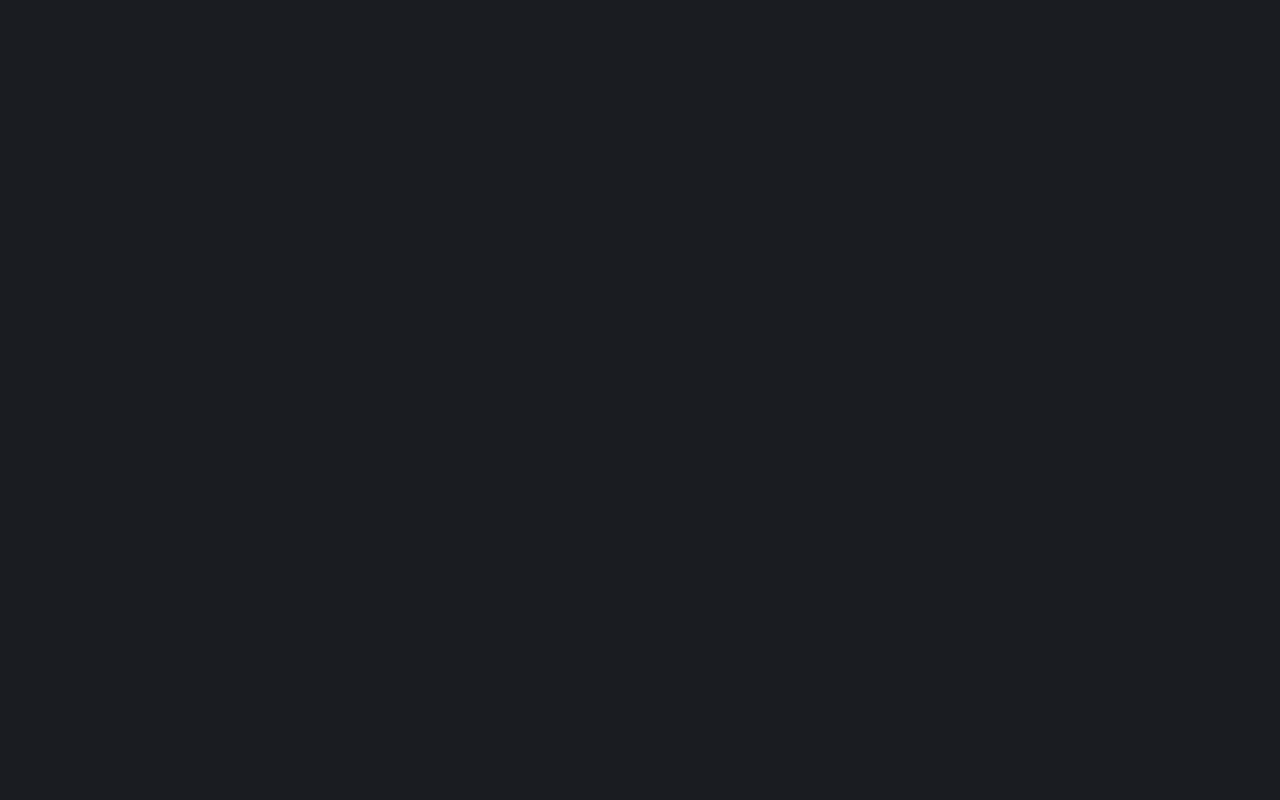
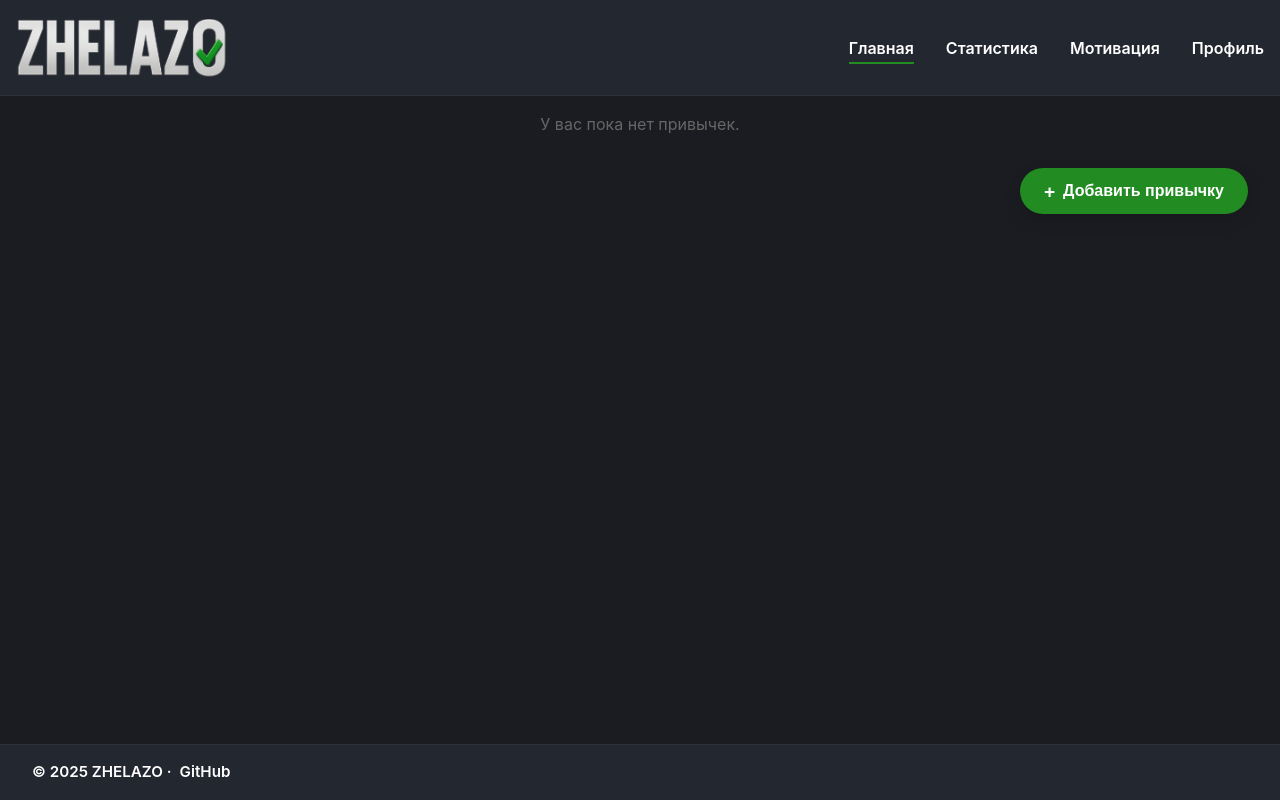
Before and after one commit to Zhaglo/zhelazo-app, a React app: page /dashboard in a window 1280 px wide. Built offline with nearby package versions, Linux system fonts and the light colour scheme; sample sign-in values are in the browser's storage.

Commit message:
fix: development and production mods are working

```diff
--- a/package.json
+++ b/package.json
@@ -6,9 +6,10 @@
   "main": "dist/index.js",
   "scripts": {
     "start": "webpack serve --mode development",
-    "build": "webpack --mode production",
+    "build": "NODE_ENV=production webpack --mode production",
     "test": "jest",
     "cy:open": "cypress open",
+    "postbuild": "cp dist/index.html dist/404.html",
     "predeploy": "npm run build",
     "deploy": "gh-pages -d dist"
   },
--- a/public/index.html
+++ b/public/index.html
@@ -4,8 +4,9 @@
     <meta charset="UTF-8" />
     <meta name="viewport" content="width=device-width, initial-scale=1.0" />
     <title>ZHELAZO</title>
+    <base href="/zhelazo-app/">
 </head>
 <body>
-<div id="root"></div>
+    <div id="root"></div>
 </body>
 </html>
--- a/src/App.tsx
+++ b/src/App.tsx
@@ -8,9 +8,11 @@ import ProfilePage from "./pages/Profile/ProfilePage";
 import NotFoundPage from "./pages/NotFound/NotFoundPage";
 import PrivateLayout from "./layouts/PrivateLayout";
 
+const basename = process.env.NODE_ENV === 'production' ? '/zhelazo-app' : '/';
+
 const App = () => {
     return (
-        <BrowserRouter basename="/zhelazo-app">
+        <BrowserRouter basename={basename}>
             <Routes>
                 <Route path="/" element={<Navigate to="/dashboard" />} />
                 <Route path="/login" element={<LoginPage />} />
--- a/src/layouts/PrivateLayout.tsx
+++ b/src/layouts/PrivateLayout.tsx
@@ -1,4 +1,3 @@
-// src/layouts/PrivateLayout.tsx
 import { Outlet, Navigate } from "react-router-dom";
 import Header  from "../components/Header/Header";
 import Footer  from "../components/Footer/Footer";
--- a/src/pages/Dashboard/DashboardPage.module.scss
+++ b/src/pages/Dashboard/DashboardPage.module.scss
@@ -75,23 +75,27 @@
 }
 
 .floatingButton {
-  position: fixed;
-  bottom: 2rem;
-  right: 2rem;
+  position: sticky;
+  bottom: 2rem;   // отступ от низа видимой части main
+  margin-top: 2rem; // небольшой отступ сверху
+
   background: var(--color-accent);
   color: #fff;
   border: none;
   padding: 0.75rem 1.5rem;
   font-size: 1rem;
-  font-weight: 600; // жирный текст
+  font-weight: 600;
   border-radius: 999px;
   box-shadow: 0 6px 16px rgba(0, 0, 0, 0.15);
   cursor: pointer;
-  z-index: 999;
   display: flex;
   align-items: center;
   gap: 0.5rem;
   transition: background 0.2s ease, transform 0.2s ease;
+
+  // центрируем кнопку по центру wrapper (если хочешь чтобы она шла по правому краю wrapper, скажи — дам вариант)
+  margin-left: auto;
+  margin-right: 0;
 
   &:hover {
     background: var(--color-accent-hover);
@@ -99,9 +103,9 @@
   }
 
   .plus {
-    font-size: 1.2rem;       // чуть меньше плюса
+    font-size: 1.2rem;
     position: relative;
-    top: 0.05rem;             // немного выравниваем
+    top: 0.05rem;
     font-weight: bold;
     display: inline-block;
   }
--- a/webpack.config.js
+++ b/webpack.config.js
@@ -1,6 +1,8 @@
 const path = require('path');
 const HtmlWebpackPlugin = require('html-webpack-plugin');
 const MiniCssExtractPlugin = require("mini-css-extract-plugin");
+
+const isProd = process.env.NODE_ENV === 'production';
 
 module.exports = {
     entry: './src/index.tsx',
@@ -8,7 +10,7 @@ module.exports = {
         path: path.resolve(__dirname, 'dist'),
         filename: 'bundle.js',
         clean: true,
-        publicPath: '/zhelazo-app/',
+        publicPath: isProd ? '/zhelazo-app/' : '/',
     },
     resolve: {
         extensions: ['.js', '.jsx', '.ts', '.tsx'],
@@ -58,10 +60,6 @@ module.exports = {
             template: 'public/index.html',
             filename: 'index.html',
         }),
-        new HtmlWebpackPlugin({
-            template: 'public/404.html',
-            filename: '404.html',
-        }),
         new MiniCssExtractPlugin({
             filename: '[name].css',
             chunkFilename: '[id].css',
@@ -73,5 +71,5 @@ module.exports = {
         open: true,
         port: 3000,
     },
-    mode: 'development',
+    mode: isProd ? 'production' : 'development',
 };
```
Also changed, not shown: public/404.html (deleted, +0 -13 lines).
